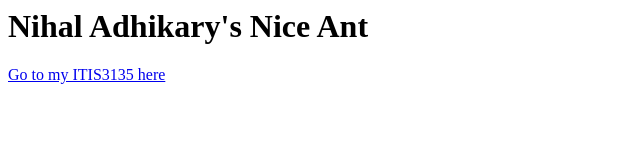
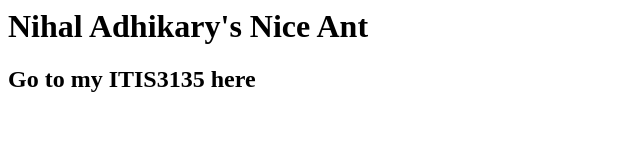
Before and after one commit to nadhika1/nadhika1.github.io, a plain HTML site: page index.html in a window 1280 px wide. Shown: the whole page, without its empty margins (0-640 px from the left). Drawn offline with Linux system fonts and the light colour scheme.

Commit message:
Update index.html

```diff
--- a/index.html
+++ b/index.html
@@ -1,2 +1,2 @@
 <h1>Nihal Adhikary's Nice Ant</h1>
-<a href = "itis3135/"> Go to my ITIS3135 here</a>
+<h2> Go to my ITIS3135 here</h2>
```
